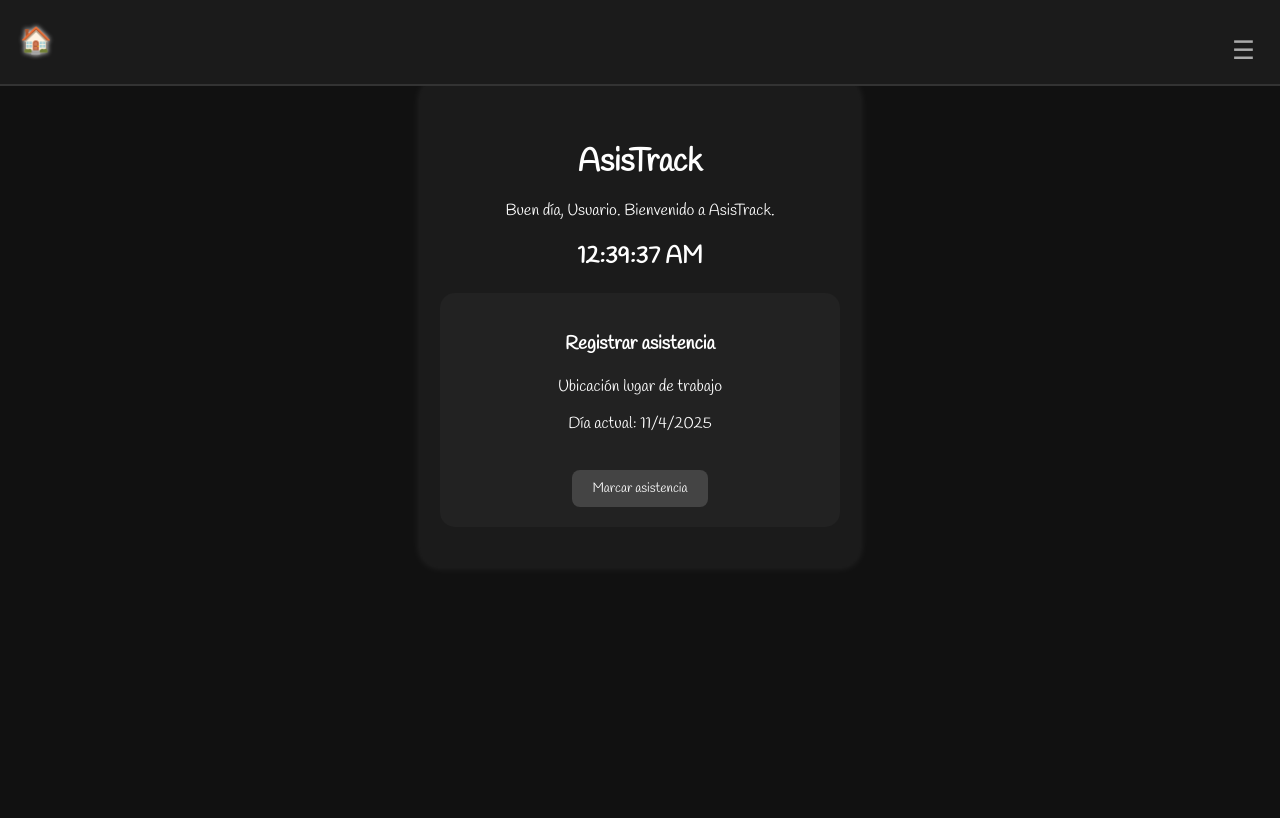
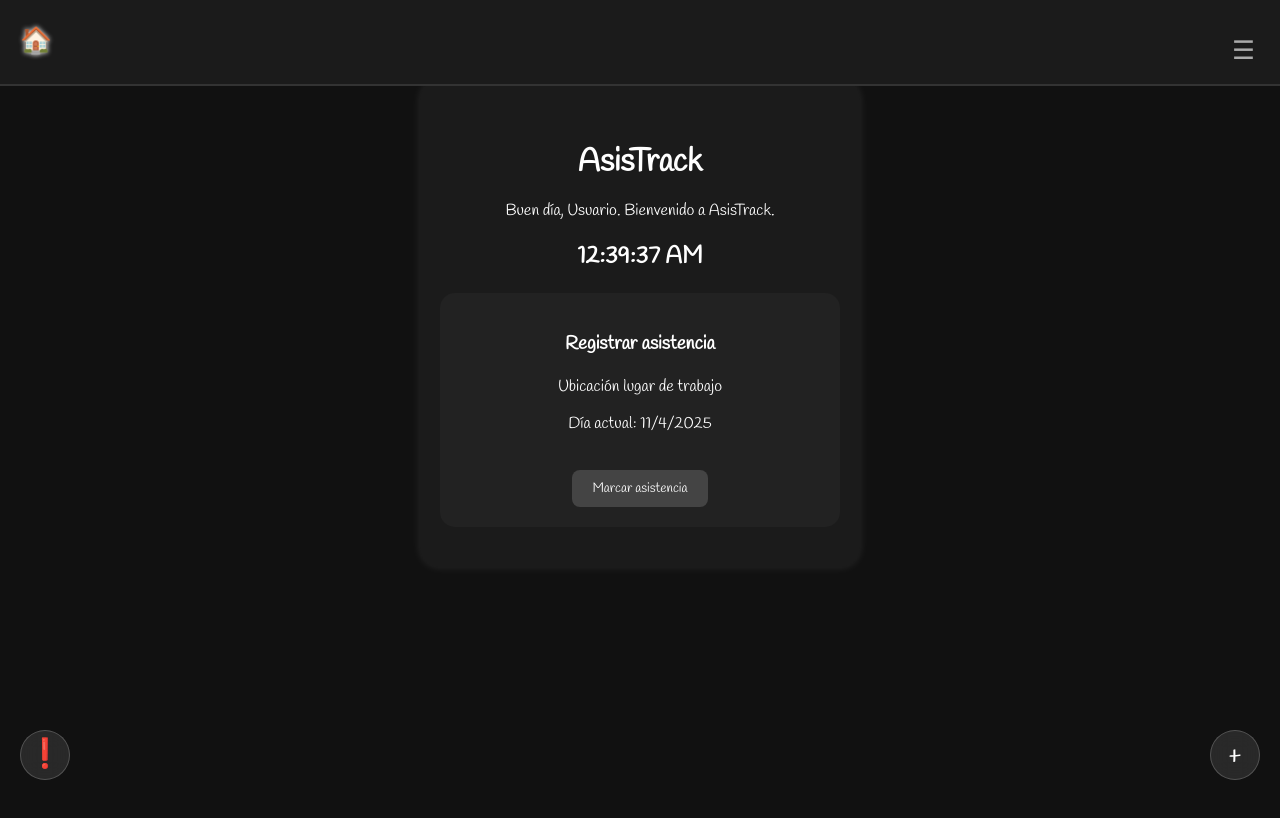
Before and after one commit to ScaryStack/asisTrackWeb, a React (Vite) app: page /home in a window 1280 px wide. Shown: the top 818 px of the page. Built offline with nearby package versions, Linux system fonts and the light colour scheme.

Commit message:
se agregan referencia de navigationButton y InfoButton

```diff
--- a/src/pages/Home.tsx
+++ b/src/pages/Home.tsx
@@ -1,6 +1,9 @@
 import { useEffect, useState } from "react";
 import { Navbar } from "../components/shared/Navbar";
 import { Card } from "../components/shared/Card";
+import { InfoButton } from "../components/shared/InfoButton";
+import { NavigationButton } from "../components/shared/NavigationButton";
+
 
 export const Home = () => {
   const [hora, setHora] = useState("");
@@ -41,6 +44,10 @@ export const Home = () => {
           <button onClick={handleMarcar}>Marcar asistencia</button>
         </Card>
       </div>
+
+      <InfoButton />
+
+      <NavigationButton />
     </>
   );
 };
```
